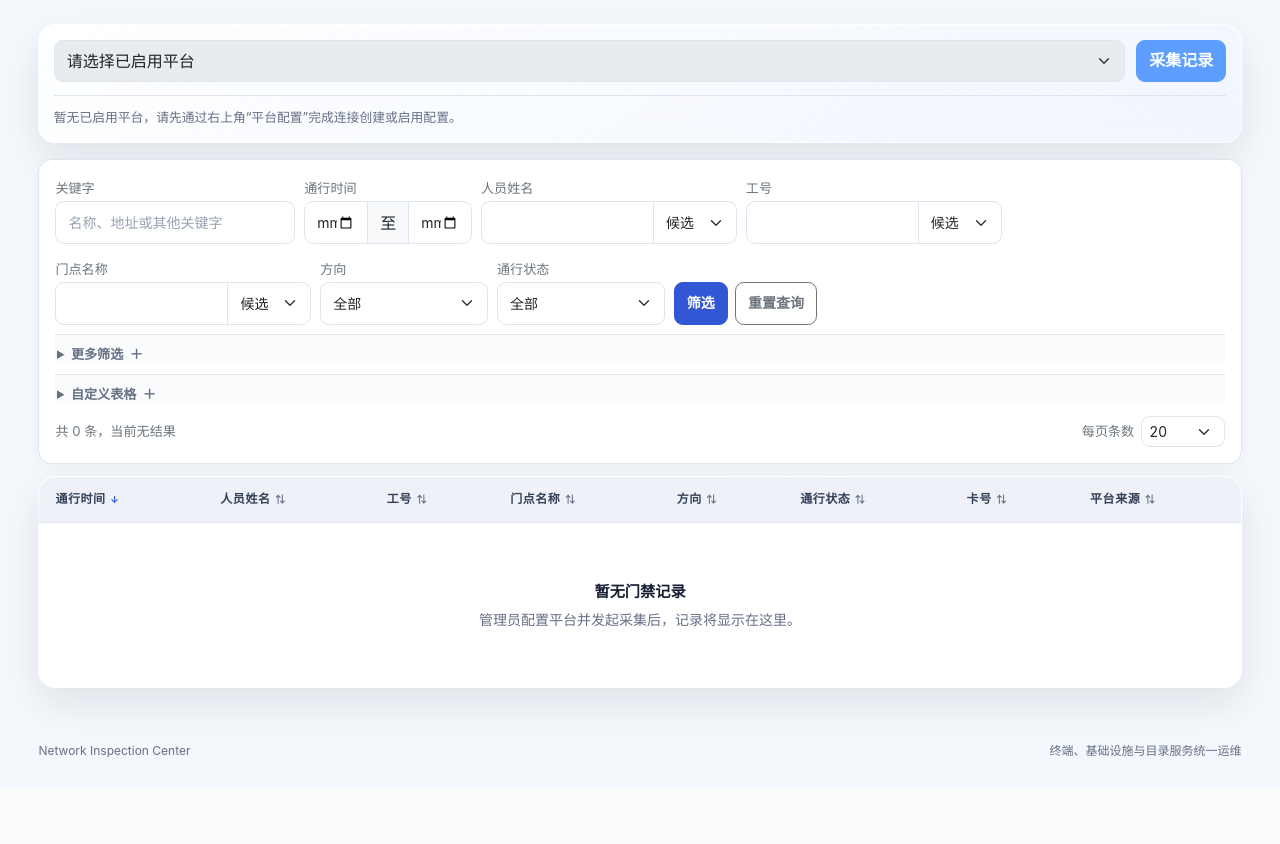
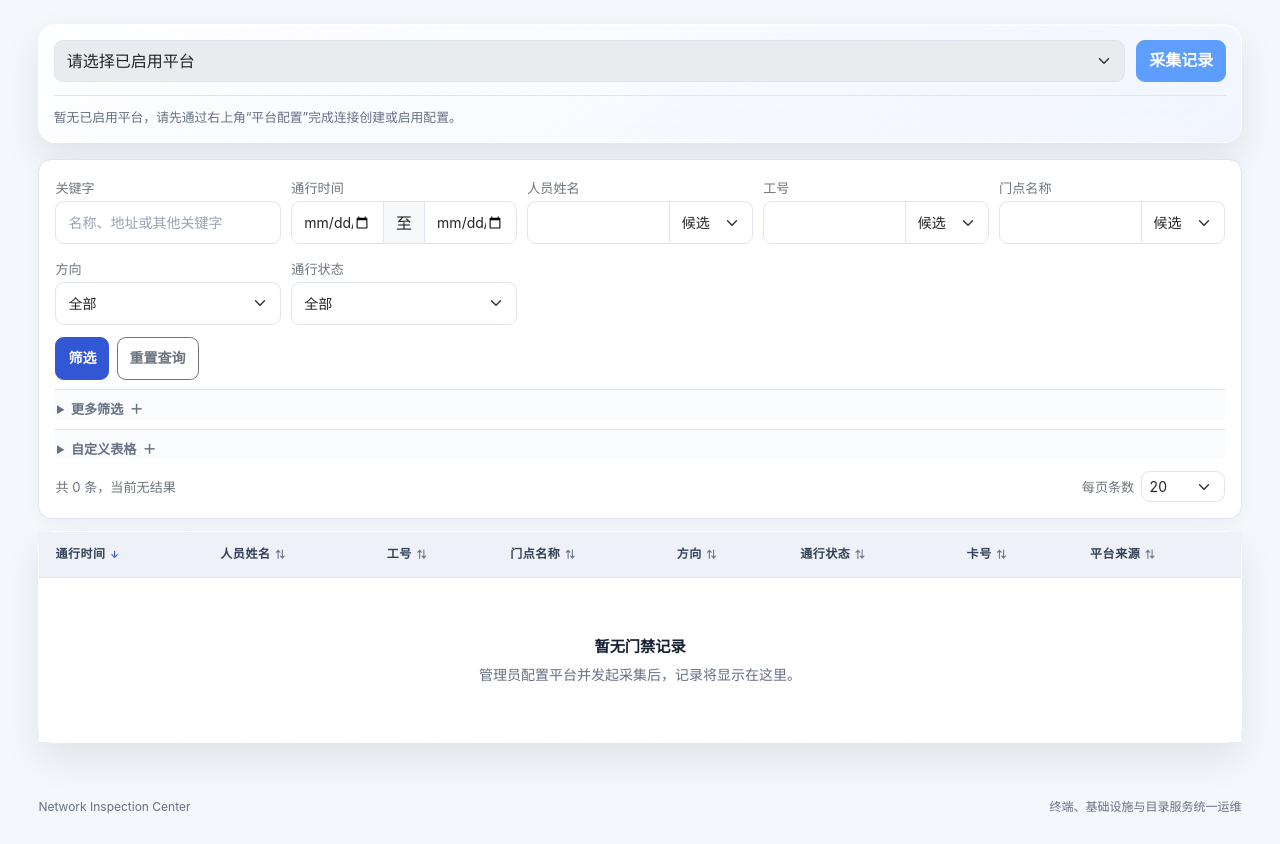
Before and after one commit to a87150/Net-Inspection, a Django app: page /access/records/ in a window 1280 px wide. Shown: the part 216-1060 px from the top of the page. Before the commit the page ends 974 px from the top, so only its background shows below. Run offline with Django 4.2, Linux system fonts and the light colour scheme; the visitor is signed in with stand-in values (Sample User, id 1); data that the repository does not hold is empty; parts of the project's set-up code (start-up, migrations or seed data) failed here and were passed over; some libraries are stand-ins or nearby versions.

Commit message:
style: harden responsive data workspaces

```diff
--- a/index/templates/common/pagination.html
+++ b/index/templates/common/pagination.html
@@ -1,7 +1,7 @@
 {% load extras %}
 {% if page_obj.paginator.num_pages > 1 %}
 {% page_window page_obj 2 as visible_pages %}
-<nav class="page-pagination" aria-label="分页"><ul class="pagination justify-content-center mb-0">
+<nav class="page-pagination" aria-label="分页"><ul class="pagination page-pagination__links justify-content-center mb-0">
     {% if page_obj.has_previous %}<li class="page-item">{% query_transform request page=page_obj.previous_page_number page_size=table_state.page_size as previous_query %}<a class="page-link" data-page="previous" href="?{{ previous_query }}">上一页</a></li>{% endif %}
     <li class="page-item{% if page_obj.number == 1 %} active{% endif %}">{% query_transform request page=1 page_size=table_state.page_size as first_query %}{% if page_obj.number == 1 %}<span class="page-link" aria-current="page">1</span>{% else %}<a class="page-link" data-page="1" href="?{{ first_query }}">1</a>{% endif %}</li>
     {% for page_number in visible_pages %}
--- a/static/app/css/operations.css
+++ b/static/app/css/operations.css
@@ -251,7 +251,27 @@ body.app-shell {
 }
 
 .table-filter-bar {
+    display: grid;
+    grid-template-columns: repeat(auto-fit, minmax(12rem, 1fr));
+    align-items: end;
+    column-gap: .65rem;
     row-gap: .8rem;
+}
+
+.table-filter-bar .table-filter-field,
+.table-filter-bar .table-filter-field--keyword,
+.table-filter-bar .table-filter-field--editable-options {
+    width: 100%;
+    min-width: 0;
+}
+
+.table-filter-bar .table-filter-actions,
+.table-filter-bar .table-action-feedback {
+    grid-column: 1 / -1;
+}
+
+.table-filter-bar .table-filter-actions {
+    align-items: stretch;
 }
 
 .table-more-filters,
@@ -273,6 +293,7 @@ body.app-shell {
 
 .table-scroll-shell {
     position: relative;
+    overflow: visible;
 }
 
 .table-scroll-hint {
@@ -314,6 +335,7 @@ body.app-shell {
     border-left: 1px solid var(--color-border);
     background: var(--color-surface) !important;
     box-shadow: -8px 0 14px -14px rgba(20, 34, 60, .8);
+    white-space: nowrap;
 }
 
 .table-actions-column {
@@ -1415,7 +1437,8 @@ code {
 }
 .table-filter-chip:hover,
 .table-filter-chip:focus-visible { border-color: var(--color-primary); background: #e4ecff; }
-.page-pagination .pagination { flex-wrap: wrap; gap: .2rem; }
+.page-pagination { flex-wrap: wrap; }
+.page-pagination .pagination { max-width: 100%; flex-wrap: wrap; gap: .2rem; }
 .page-pagination .page-link { min-width: 2.25rem; min-height: 2.25rem; border-radius: .55rem; text-align: center; }
 .table-row-actions { display: flex; justify-content: flex-end; flex-wrap: wrap; gap: .4rem; white-space: normal; }
 .table-text-disclosure { min-width: 10rem; max-width: 28rem; }
@@ -1427,6 +1450,25 @@ code {
     .table-actions-column, .table-actions-cell { position: static; min-width: 8.5rem; box-shadow: none; }
     .table-row-actions { justify-content: flex-start; }
     .page-pagination .pagination { justify-content: flex-start !important; }
+}
+@media (max-width: 575.98px) {
+    .table-filter-bar,
+    .table-more-filters__grid {
+        display: grid;
+        grid-template-columns: minmax(0, 1fr);
+    }
+    .table-filter-bar .table-filter-actions {
+        display: grid;
+        grid-template-columns: minmax(0, 1fr);
+    }
+    .table-filter-bar .table-filter-actions > *,
+    .table-filter-bar .table-filter-actions .btn {
+        width: 100%;
+    }
+    .page-pagination,
+    .page-pagination__links {
+        justify-content: flex-start !important;
+    }
 }
 /* Dashboard hierarchy: one obvious action and compact inactive task state. */
 .dashboard-refreshed-at { margin: 0; color: var(--color-text-muted); font-size: .78rem; white-space: nowrap; }
```
Also changed, not shown: tests/common/test_table_filters.py (+22 -0 lines).
